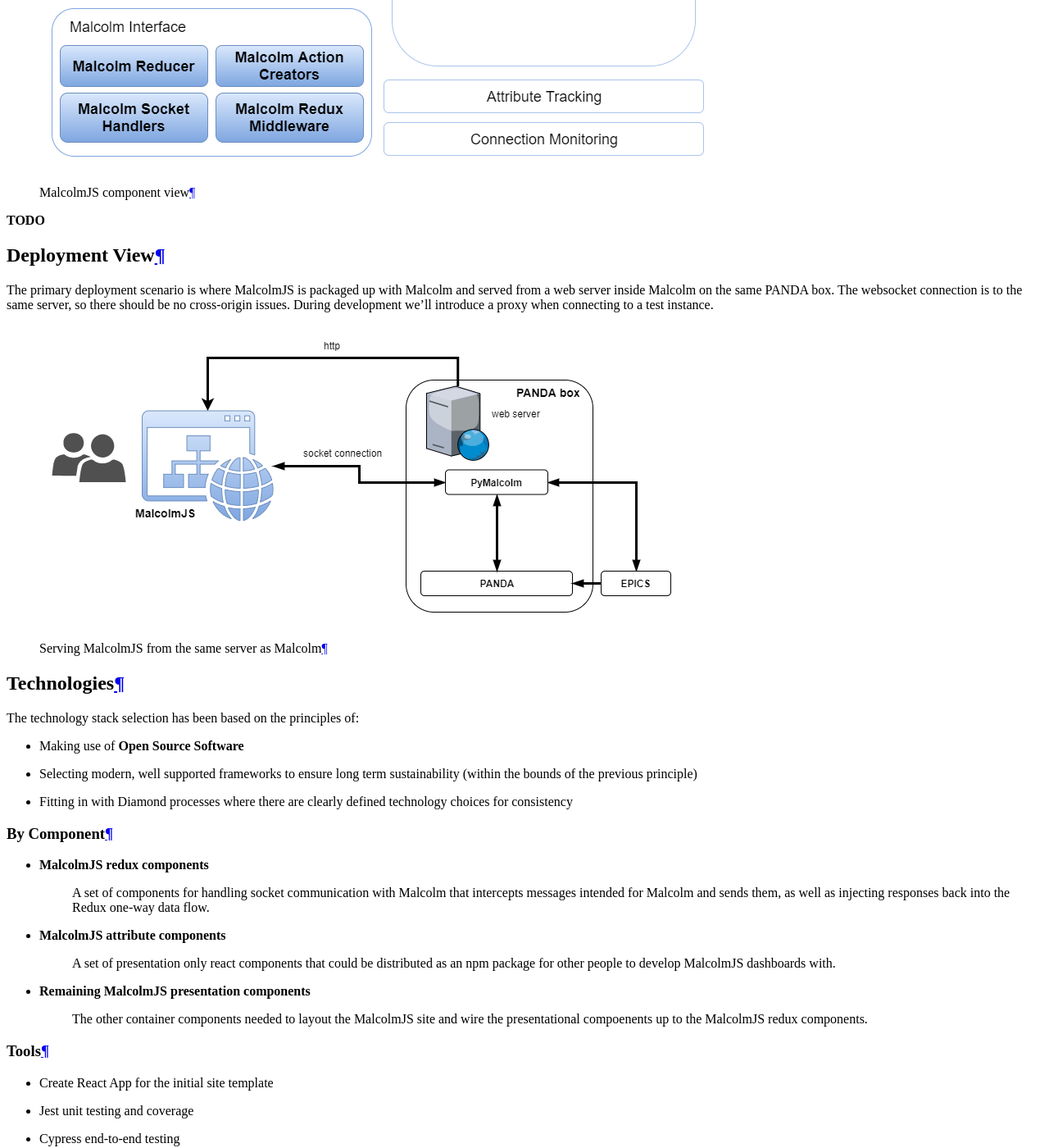
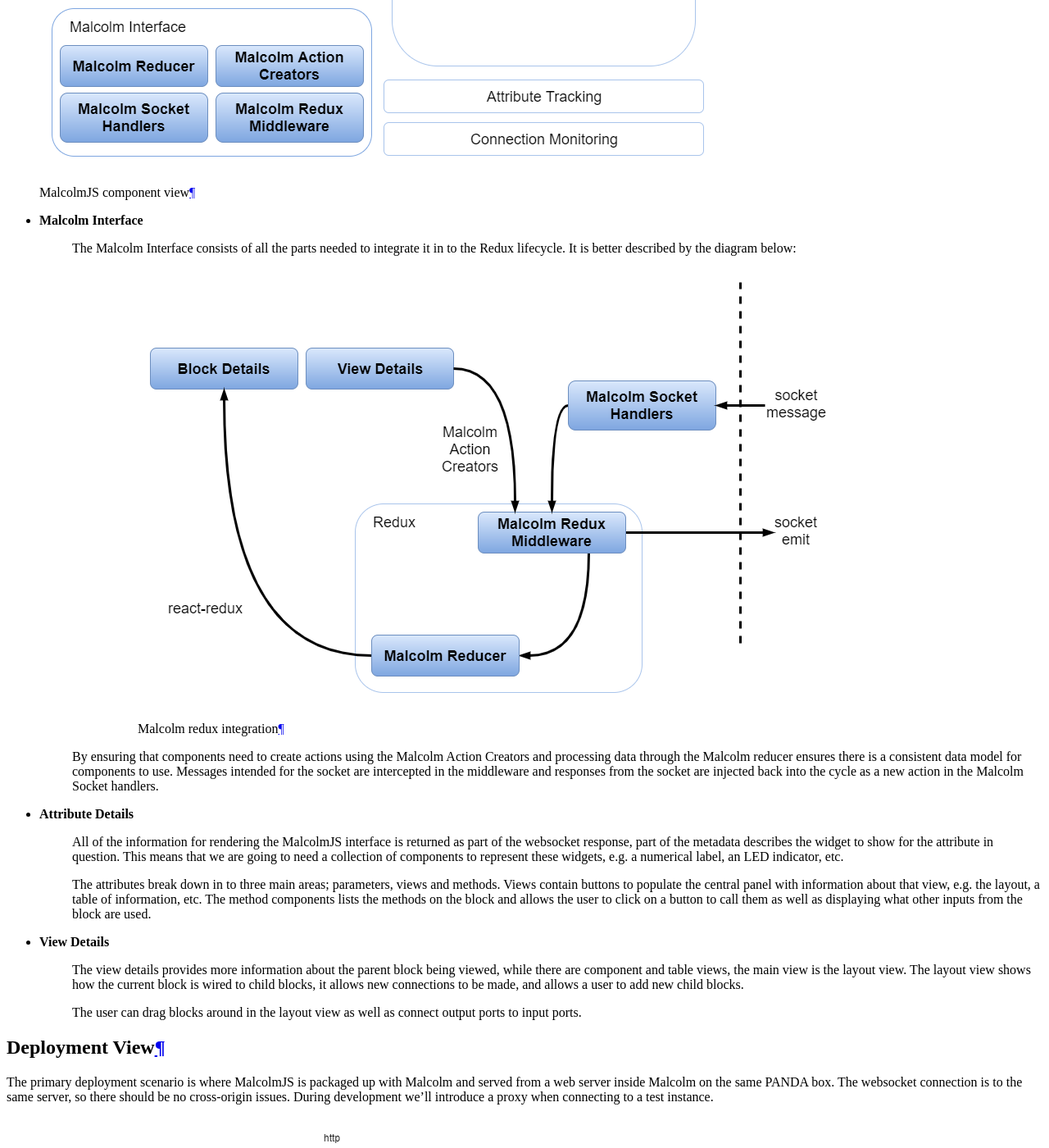
Before and after one commit to DiamondLightSource/malcolmjs, a Sphinx documentation site: the page built from docs/source/SMG/architecture.rst, in a window 1280 px wide and 1400 px high, scrolled down 4894 px. Shown: the whole window at 82% size. Built offline with Sphinx 7.4.7 and the Read the Docs theme 2.0.0, drawn with Linux system fonts in a browser that asks for light colours.

Commit message:
Finished off the architecture section

```diff
--- a/docs/source/SMG/architecture.rst
+++ b/docs/source/SMG/architecture.rst
@@ -83,7 +83,25 @@
 
     MalcolmJS component view
 
-**TODO**
+- **Malcolm Interface**
+    The Malcolm Interface consists of all the parts needed to integrate it in to the Redux lifecycle. It is better described by the diagram below:
+
+	.. figure:: architecture_diagrams/malcolmjs_redux_integration.png
+	    :align: center
+
+	    Malcolm redux integration
+
+    By ensuring that components need to create actions using the Malcolm Action Creators and processing data through the Malcolm reducer ensures there is a consistent data model for components to use. Messages intended for the socket are intercepted in the middleware and responses from the socket are injected back into the cycle as a new action in the Malcolm Socket handlers.
+
+- **Attribute Details**
+    All of the information for rendering the MalcolmJS interface is returned as part of the websocket response, part of the metadata describes the widget to show for the attribute in question. This means that we are going to need a collection of components to represent these widgets, e.g. a numerical label, an LED indicator, etc.
+
+    The attributes break down in to three main areas; parameters, views and methods. Views contain buttons to populate the central panel with information about that view, e.g. the layout, a table of information, etc. The method components lists the methods on the block and allows the user to click on a button to call them as well as displaying what other inputs from the block are used.
+
+- **View Details**
+    The view details provides more information about the parent block being viewed, while there are component and table views, the main view is the layout view. The layout view shows how the current block is wired to child blocks, it allows new connections to be made, and allows a user to add new child blocks.
+
+    The user can drag blocks around in the layout view as well as connect output ports to input ports.
 
 
 Deployment View
```
Also changed, not shown: docs/source/SMG/architecture_diagrams/malcolmjs_all_diagrams.xml (+1 -1 lines), docs/source/SMG/architecture_diagrams/malcolmjs_redux_integration.png (added).
